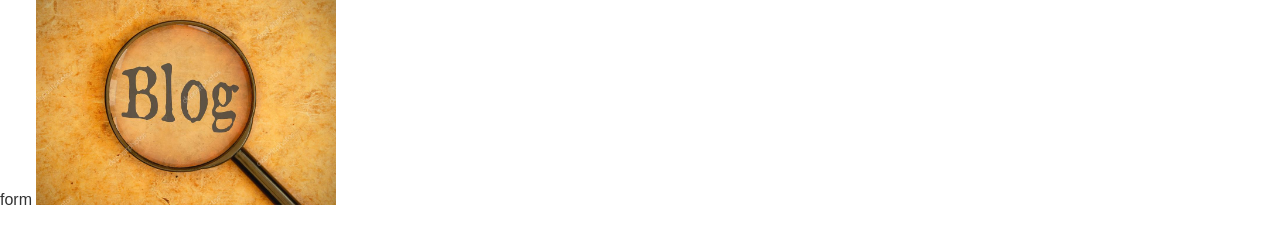
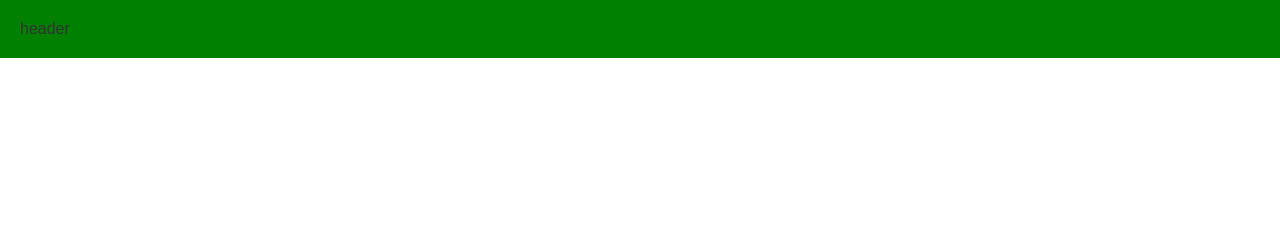
Before and after one commit to FullStackUp/blog, a website built with webpack: page src/index.html in a window 1280 px wide. Built offline with nearby package versions, Linux system fonts and the light colour scheme; a web font is replaced by a local one.

Commit message:
Add div (.container)  into index.html

```diff
--- a/src/assets/sass/styles.scss
+++ b/src/assets/sass/styles.scss
@@ -4,3 +4,29 @@
 @import "media-queries";
 @import "utils";
 @import "bases";
+
+.container {
+  min-height: 100vh;
+  display: grid;
+  grid:
+    "header" auto
+    "content" 1fr
+    "footer" auto /
+    auto;
+}
+
+header {
+  grid-area: header;
+  background: green;
+  padding: 20px;
+}
+
+.content {
+  grid-area: content;
+  padding: 20px;
+}
+
+footer {
+  grid-area: footer;
+  background: blue;
+}
--- a/src/index.html
+++ b/src/index.html
@@ -12,8 +12,9 @@
   </head>
   <body>
     <div class="container">
-      <a href="./form.html">form</a>
-      <img src="./assets/img/blog.jpg" width="300" alt="blog" />
+      <header>header</header>
+      <div class="content"></div>
+      <footer></footer>
     </div>
   </body>
 </html>
```
Also changed, not shown: src/form/form.html (+4 -0 lines).
